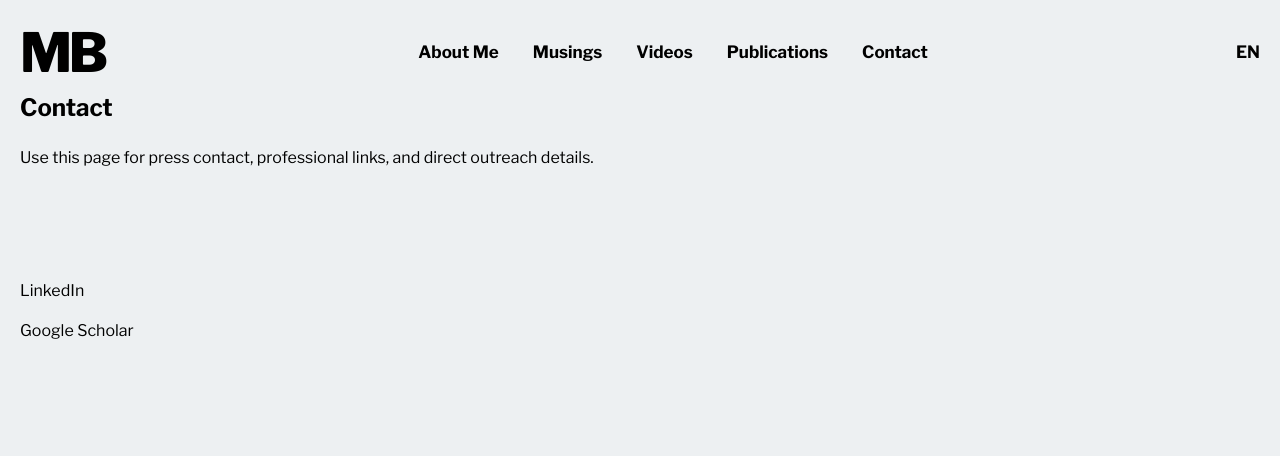
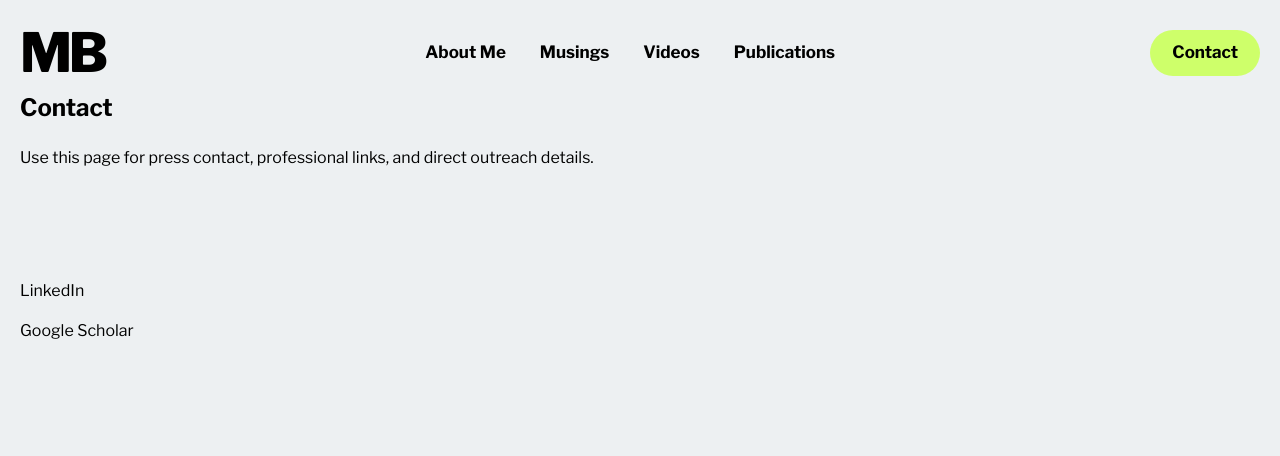
Before and after one commit to lacahelpme/mb, a Jekyll site: the page built from contact.html, in a window 1280 px wide. Shown: the top 456 px of the page. Built offline with Jekyll 4.4.1, drawn with Linux system fonts in a browser that asks for light colours; grey boxes are pictures that could not be loaded.

Commit message:
Update header.html

```diff
--- a/_includes/header.html
+++ b/_includes/header.html
@@ -1,4 +1,4 @@
-<header class="site-header">
+<header class="site-header site-header-dark">
   <div class="container header-inner">
     <a class="logo" href="{{ '/' | relative_url }}">MB</a>
 
@@ -8,12 +8,11 @@
         <li><a href="{{ '/musings/' | relative_url }}">Musings</a></li>
         <li><a href="{{ '/videos/' | relative_url }}">Videos</a></li>
         <li><a href="{{ '/publications/' | relative_url }}">Publications</a></li>
-        <li><a href="{{ '/contact/' | relative_url }}">Contact</a></li>
       </ul>
     </nav>
 
-    <div class="lang-switcher" aria-label="Language switcher">
-      <a href="{{ '/' | relative_url }}" aria-current="page">EN</a>
+    <div class="header-cta">
+      <a class="button button-accent button-header" href="{{ '/contact/' | relative_url }}">Contact</a>
     </div>
   </div>
 </header>
```
